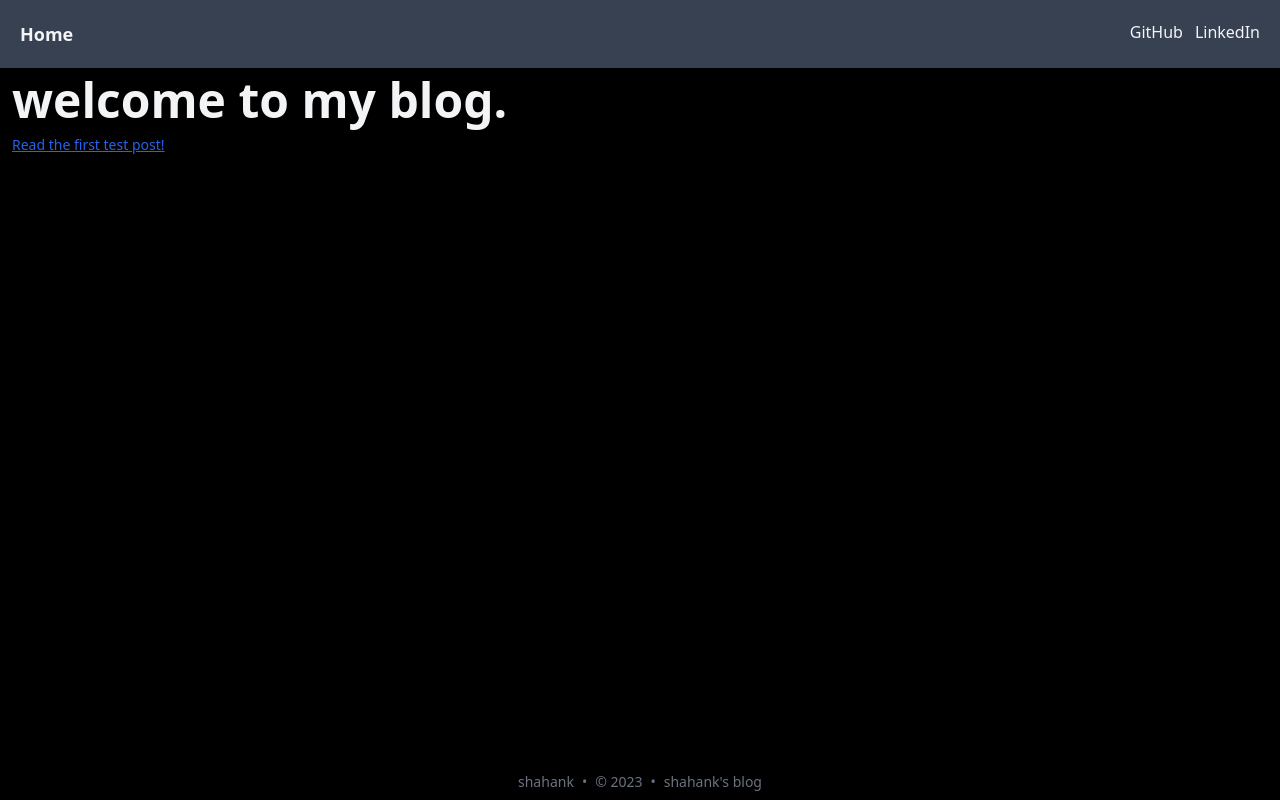
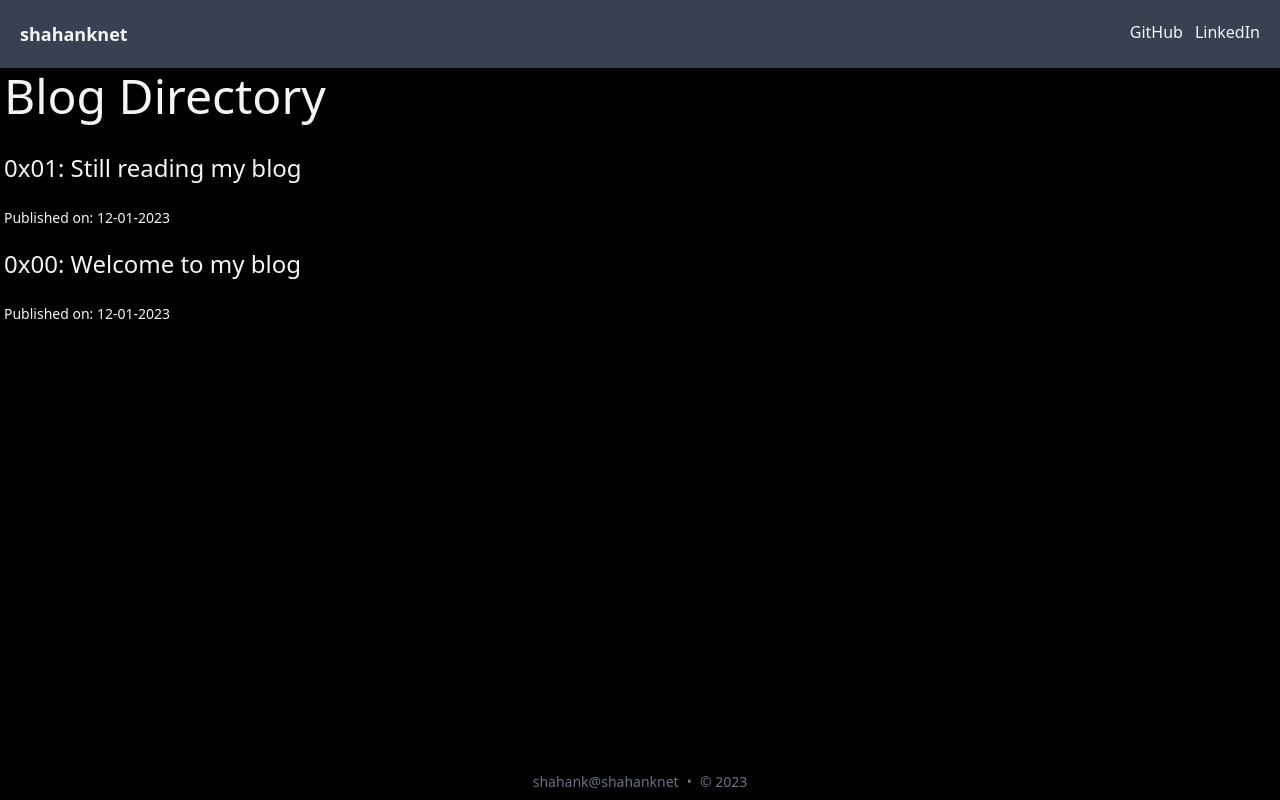
Before and after one commit to shahank42/blog, a Next.js app: page / in a window 1280 px wide. Built offline with nearby package versions, Linux system fonts and the light colour scheme.

Commit message:
Implemented the blog index

```diff
--- a/components/Footer.js
+++ b/components/Footer.js
@@ -3,11 +3,9 @@ export default function Footer() {
         <footer>
             <div className="mt-16 flex flex-col items-center text-sm text-gray-500">
                 <div className="mb-2 flex space-x-2">
-                    <div>shahank</div>
+                    <div>shahank@shahanknet</div>
                     <div>{` • `}</div>
                     <div>{`© ${new Date().getFullYear()}`}</div>
-                    <div>{` • `}</div>
-                    <div>shahank's blog</div>
                 </div>
             </div>
         </footer>
--- a/components/Header.js
+++ b/components/Header.js
@@ -5,7 +5,7 @@ export default function Header() {
         <header className="flex flex-col p-5 bg-gray-700 ">
             <nav className="flex justify-between">
                 <div>
-                    <Link href="/" className="text-gray-100 text-lg font-bold">Home</Link>
+                    <Link href="/" className="text-gray-100 text-lg font-bold">shahanknet</Link>
                 </div>
                 <ul className="flex flex-row space-x-3">
                     <li className="text-gray-100">GitHub</li>
--- /dev/null
+++ b/lib/posts.js
@@ -0,0 +1,23 @@
+import fs from "fs";
+import path from "path";
+import matter from "gray-matter";
+
+
+const postsDirectory = path.join(process.cwd(), "posts");
+
+export function getSortedPostsData() {
+    const fileNames = fs.readdirSync(postsDirectory);
+    const allPostsData = fileNames.map((fileName) => {
+        const id = fileName.slice(0, 4);
+        const fullPath = path.join(postsDirectory, fileName);
+        const fileContents = fs.readFileSync(fullPath, "utf8");
+        const frontMatter = matter(fileContents);
+
+        return {
+            id,
+            ...frontMatter.data,
+        };
+    });
+
+    return allPostsData.sort((a, b) => ((a.date < b.date) ? 1 : -1));
+}
--- a/package.json
+++ b/package.json
@@ -12,6 +12,7 @@
     "@next/font": "13.1.1",
     "eslint": "8.31.0",
     "eslint-config-next": "13.1.1",
+    "gray-matter": "^4.0.3",
     "next": "13.1.1",
     "react": "18.2.0",
     "react-dom": "18.2.0"
--- a/pages/index.js
+++ b/pages/index.js
@@ -1,11 +1,33 @@
 import Link from "next/link";
 import Layout from "../components/Layout";
+import { getSortedPostsData } from "../lib/posts";
 
-export default function App() {
+
+export async function getStaticProps() {
+  const allPostsData = getSortedPostsData();
+
+  return {
+    props: {
+      allPostsData,
+    },
+  };
+}
+
+export default function Home({ allPostsData }) {
   return (
     <Layout>
-      <h1 className="font-bold text-5xl my-2 mx-3 text-gray-100">welcome to my blog.</h1>
-      <p><Link href="test-posts/first-post" className="text-sm underline text-blue-600 mx-3">Read the first test post!</Link></p>
+      <div className="p-1">
+        <h2 className="text-gray-100 text-5xl mb-8">Blog Directory</h2>
+        <ul className="my-3">
+          {allPostsData.map(({ id, title, date }) => (
+            <li key={id} className="text-gray-100 mb-5">
+              <h3 className="text-2xl">{id}: {title}</h3>
+              <br />
+              <p className="text-sm">Published on: {date}</p>
+            </li>
+          ))}
+        </ul>
+      </div>
     </Layout>
   );
 }
--- /dev/null
+++ b/posts/0x00.md
@@ -0,0 +1,10 @@
+---
+title: "Welcome to my blog"
+date: "12-01-2023"
+---
+
+Ahoy matey!
+
+So you've stumbled across my blog. Interesting...
+
+Alright, whatever. I'll let it be. It's been a while since I had any visitors anyways.
--- /dev/null
+++ b/posts/0x01.md
@@ -0,0 +1,10 @@
+---
+title: "Still reading my blog"
+date: "12-01-2023"
+---
+
+Ahoy matey!
+
+So you've stumbled across my blog. Interesting...
+
+Alright, whatever. I'll let it be. It's been a while since I had any visitors anyways.
```
Also changed, not shown: 1 other file (tests, documents, lock files or other folders).
